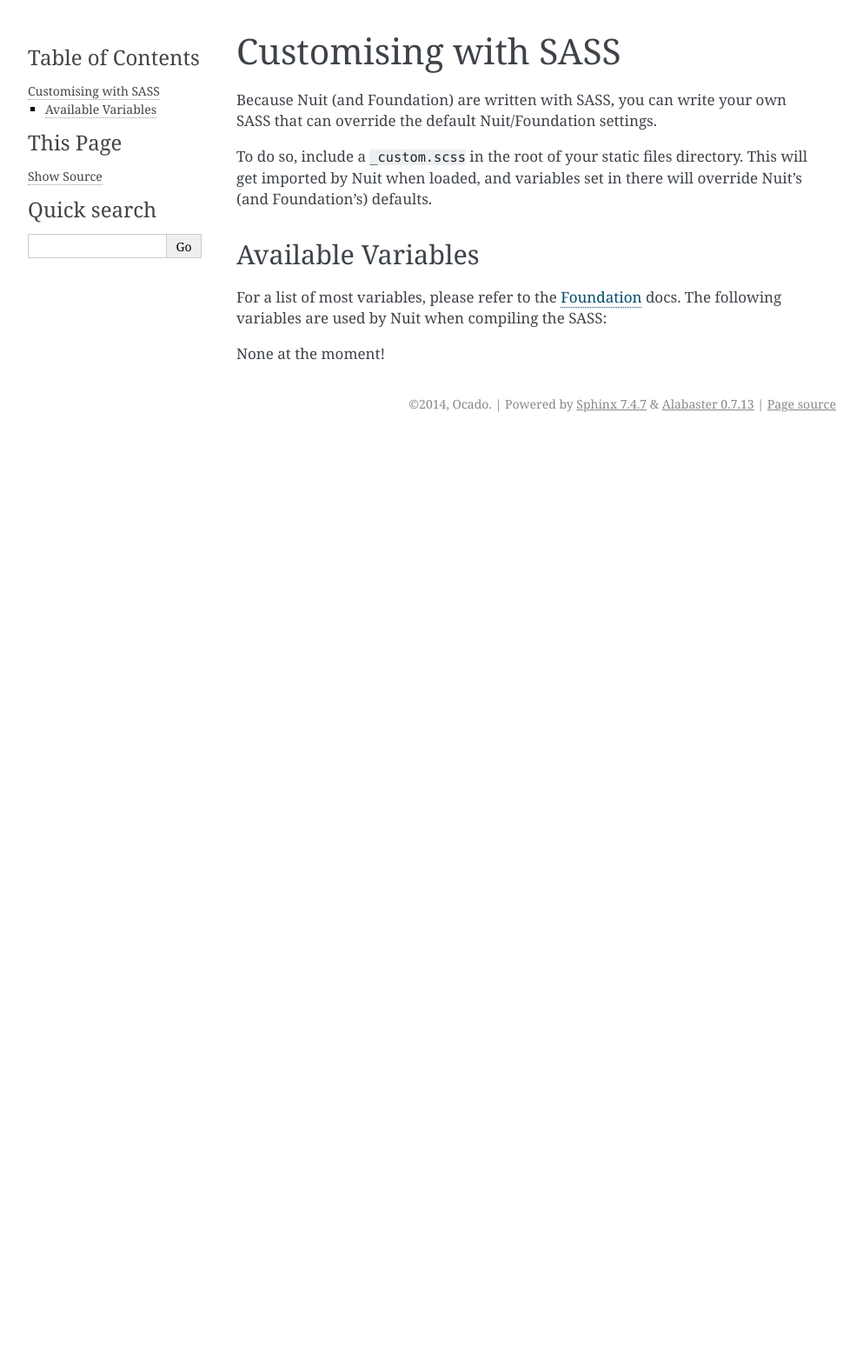
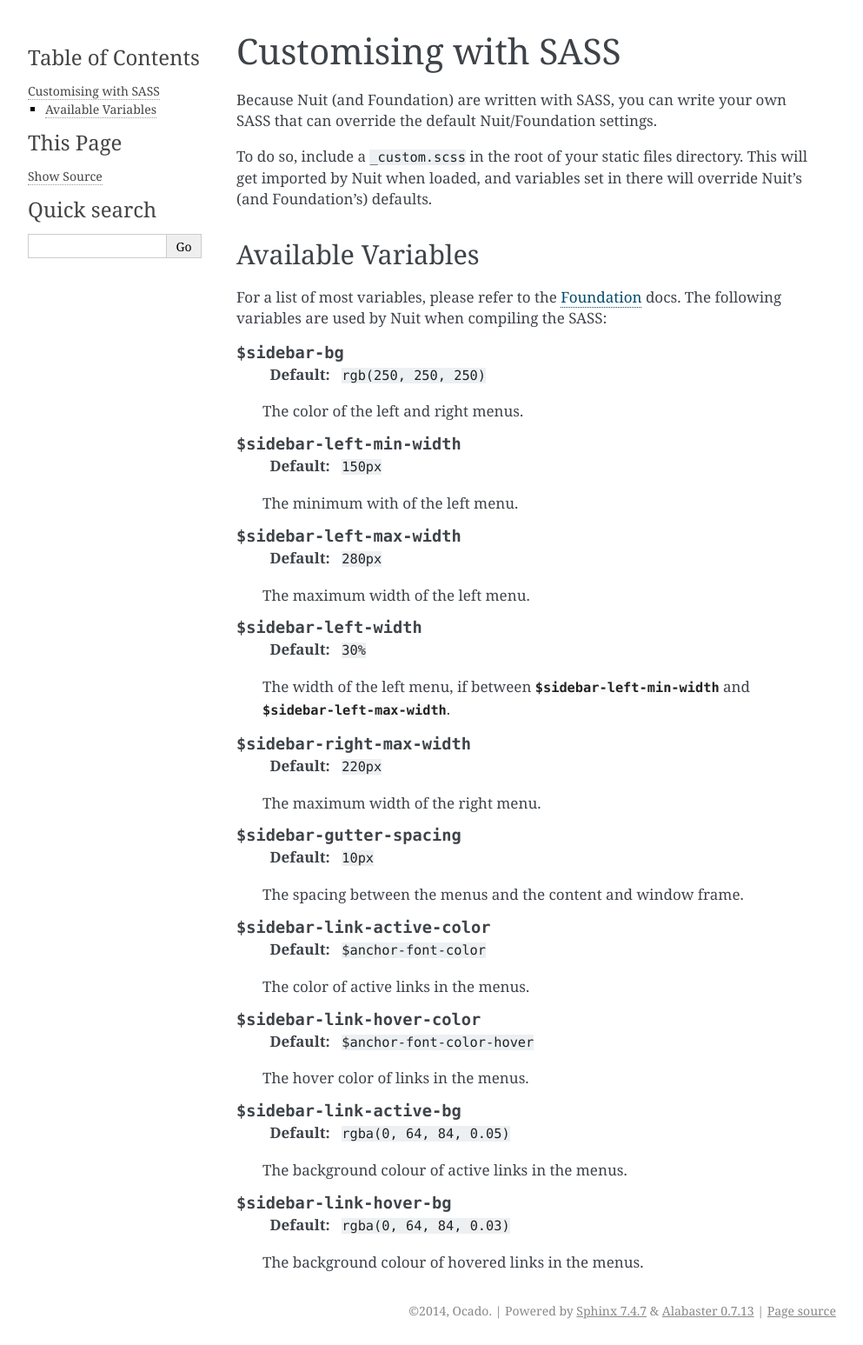
Before and after one commit to ocadotechnology/django-nuit, a Sphinx documentation site: the page built from docs/sass.txt, in a window 1280 px wide. Shown: the whole page at 87% size, without its empty margins (148-1141 px from the left). Built offline with Sphinx 7.4.7, drawn with Linux system fonts in a browser that asks for light colours; the version number could not be read and is left out; before the commit the page ends 900 px from its top, so only the background shows below that.

Commit message:
Split some variables out for SASS

```diff
--- a/docs/sass.txt
+++ b/docs/sass.txt
@@ -10,7 +10,65 @@ Available Variables
 
 For a list of most variables, please refer to the Foundation_ docs. The following variables are used by Nuit when compiling the SASS:
 
-None at the moment!
+.. attribute:: $sidebar-bg
+
+    :default: ``rgb(250, 250, 250)``
+
+    The color of the left and right menus.
+
+.. attribute:: $sidebar-left-min-width
+
+    :default: ``150px``
+
+    The minimum with of the left menu.
+
+.. attribute:: $sidebar-left-max-width
+
+    :default: ``280px``
+
+    The maximum width of the left menu.
+
+.. attribute:: $sidebar-left-width
+
+    :default: ``30%``
+
+    The width of the left menu, if between :attr:`$sidebar-left-min-width` and :attr:`$sidebar-left-max-width`.
+
+.. attribute:: $sidebar-right-max-width
+
+    :default: ``220px``
+
+    The maximum width of the right menu.
+
+.. attribute:: $sidebar-gutter-spacing
+
+    :default: ``10px``
+
+    The spacing between the menus and the content and window frame.
+
+.. attribute:: $sidebar-link-active-color
+
+    :default: ``$anchor-font-color``
+
+    The color of active links in the menus.
+
+.. attribute:: $sidebar-link-hover-color
+
+    :default: ``$anchor-font-color-hover``
+
+    The hover color of links in the menus.
+
+.. attribute:: $sidebar-link-active-bg
+
+    :default: ``rgba(0, 64, 84, 0.05)``
+
+    The background colour of active links in the menus.
+
+.. attribute:: $sidebar-link-hover-bg
+
+    :default: ``rgba(0, 64, 84, 0.03)``
+
+    The background colour of hovered links in the menus.
 
 
 .. _Foundation: http://foundation.zurb.com
```
Also changed, not shown: nuit/static/app.scss (+28 -24 lines).
